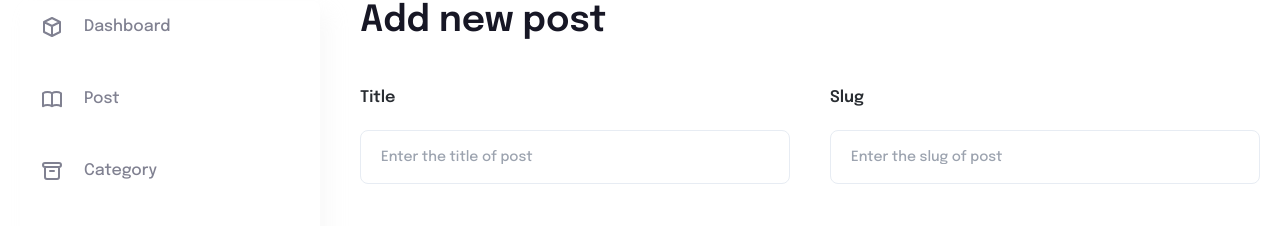
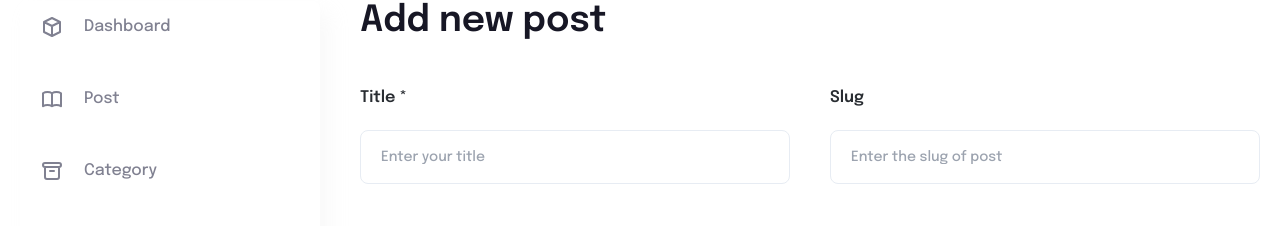
Before and after one commit to dvhoang10/project-blogging, a React (Create React App) app: page /manage/add-post in a window 1280 px wide. Shown: the part 132-358 px from the top of the page. Built offline with nearby package versions, Linux system fonts and the light colour scheme; no server answers.

Commit message:
handle submit title, slug, status, hot

```diff
--- a/src/modules/post/PostAddNew.js
+++ b/src/modules/post/PostAddNew.js
@@ -13,9 +13,23 @@ import React, { useEffect } from "react";
 import { withErrorBoundary } from "react-error-boundary";
 import { useForm } from "react-hook-form";
 import { postStatus } from "utils/constant";
+import { yupResolver } from "@hookform/resolvers/yup";
+import * as yup from "yup";
+import { toast } from "react-toastify";
+import slugify from "slugify";
+
+const schema = yup.object({
+  title: yup.string().required("Please enter your title"),
+});
 
 const PostAddNew = () => {
-  const { control, watch, setValue, handleSubmit } = useForm({
+  const {
+    control,
+    watch,
+    setValue,
+    handleSubmit,
+    formState: { isValid, isSubmitting, errors },
+  } = useForm({
     mode: "onChange",
     defaultValues: {
       title: "",
@@ -24,26 +38,38 @@ const PostAddNew = () => {
       hot: false,
       category: "",
     },
+    resolver: yupResolver(schema),
   });
   const watchStatus = watch("status");
   const watchHot = watch("hot");
-  const addPostHandler = async (values) => {
-    console.log("🚀 ~ values:", values);
-  };
   useEffect(() => {
     document.title = "Add new post";
   }, []);
+  useEffect(() => {
+    const arrErrors = Object.values(errors);
+    if (arrErrors.length > 0) {
+      toast.error(arrErrors[0]?.message, {
+        pauseOnHover: false,
+        delay: 0,
+      });
+    }
+  }, [errors]);
+  const addPostHandler = async (values) => {
+    const cloneValues = { ...values };
+    cloneValues.slug = slugify(values.slug || values.title, { lower: true });
+    cloneValues.status = Number(values.status);
+  };
   return (
     <div>
       <DashboardHeading title="Add new post"></DashboardHeading>
       <form onSubmit={handleSubmit(addPostHandler)}>
         <FormLayout>
           <Field>
-            <Label htmlFor="title">Title</Label>
+            <Label htmlFor="title">Title *</Label>
             <Input
               control={control}
               name="title"
-              placeholder="Enter the title of post"
+              placeholder="Enter your title"
             ></Input>
           </Field>
           <Field>
@@ -109,6 +135,7 @@ const PostAddNew = () => {
           type="submit"
           className="mx-auto w-[250px] h-12 lg:h-[60px]"
           kind="secondary"
+          isLoading={isSubmitting}
         >
           Add new post
         </Button>
```
